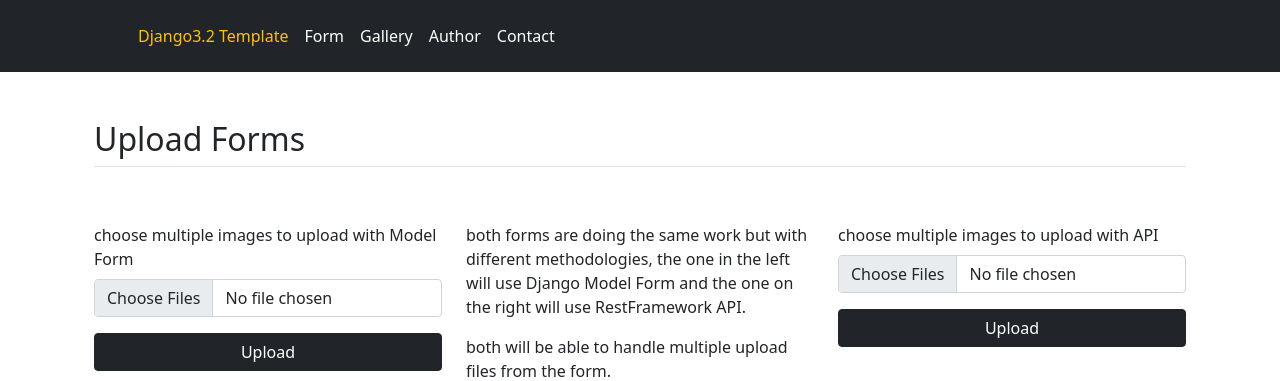
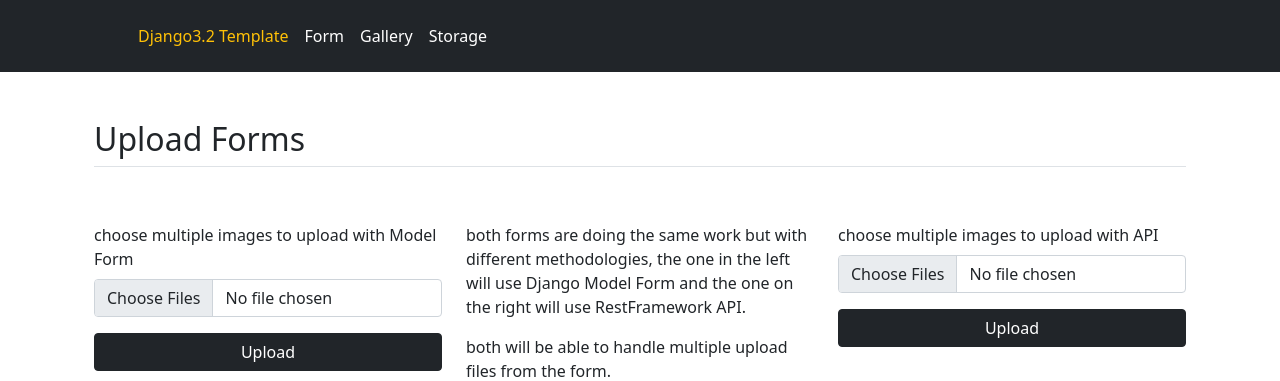
Before and after one commit to duclong-220299/Django-Multiple-File-Upload, a Django app: template src/templates/website/index.html in a window 1280 px wide. Shown: the top 381 px of the page. Run offline with Django 3.2, Linux system fonts and the light colour scheme; the template is opened without the code that fills it, so the values that code supplies are empty.

Commit message:
change header

```diff
--- a/src/templates/base.html
+++ b/src/templates/base.html
@@ -30,8 +30,7 @@
                     </li>
                     <li><a href="#form" class="nav-link px-2 text-white ">Form</a></li>
                     <li><a href="#gallery" class="nav-link px-2 text-white ">Gallery</a></li>
-                    <li><a href="#Author" class="nav-link px-2 text-white">Author</a></li>
-                    <li><a href="#Contact" class="nav-link px-2 text-white">Contact</a></li>
+                    <li><a href="#storage" class="nav-link px-2 text-white">Storage</a></li>
                 </ul>
 
 
```
